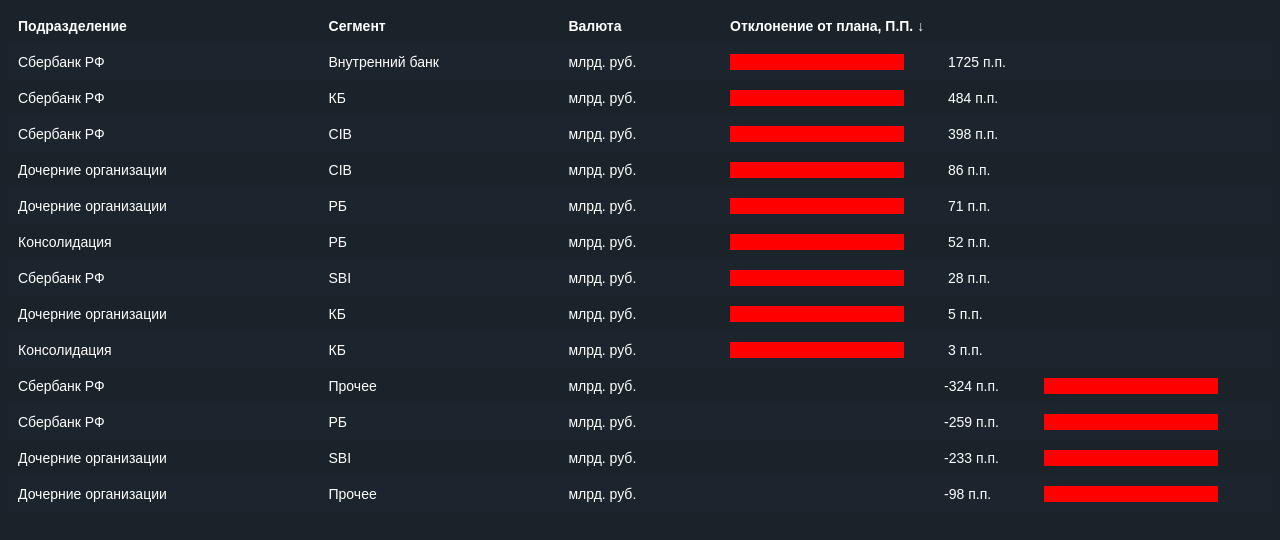
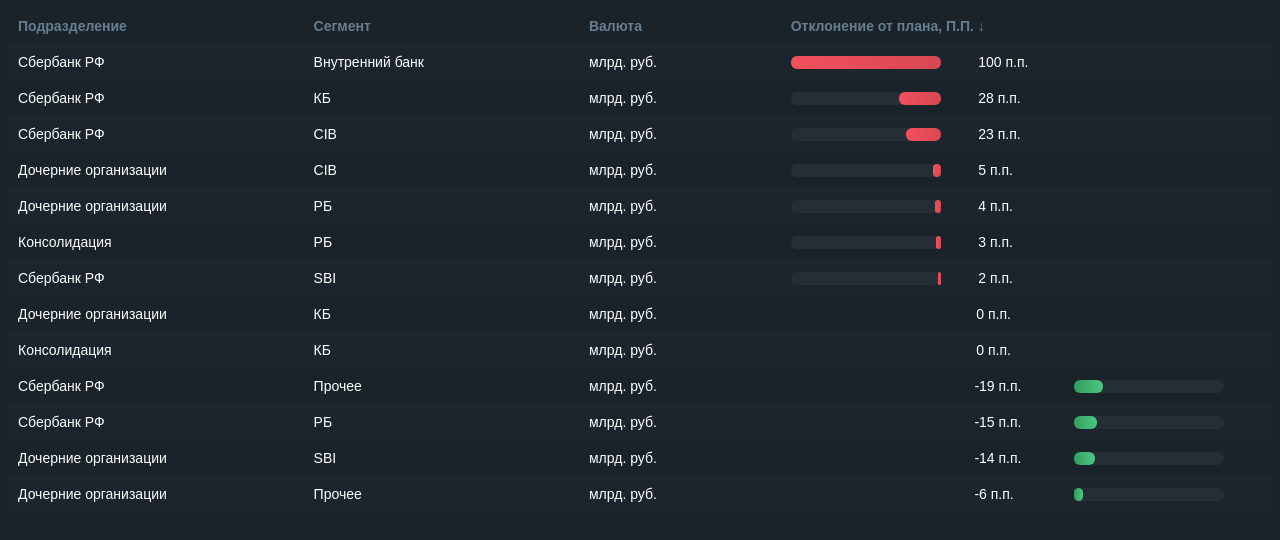
Before and after one commit to yaroslavian/test-1, a React app: page / in a window 1280 px wide. Built offline with nearby package versions, Linux system fonts and the light colour scheme.

Commit message:
Improve Indicator component logic and some style fix.

```diff
--- a/src/components/Indicator.js
+++ b/src/components/Indicator.js
@@ -2,14 +2,29 @@
 
 export class Indicator extends React.Component {
    render() {
-      // const size = 20+this.props.value;
-      const bar = <div className="bar">&nbsp;</div>;
+      const displayValue = Math.round(this.props.value / (this.props.maxAbs * 0.01));
+      const isPositive = displayValue > 0;
+
+      const drawStyle = {
+         width: Math.round(Math.abs(this.props.value) / (this.props.maxAbs * 0.01)) + '%',
+         backgroundImage: isPositive ? 'linear-gradient(to left, #d84852 , #f2505c)' : 'linear-gradient(to right, #329c60 , #4cc881)'
+      };
+
+      const barStyle = {
+         justifyContent: isPositive ? 'flex-end' : 'flex-start',
+      };
+
+      const bar = (
+         <div style={barStyle} className="bar">
+            <div style={drawStyle}>&nbsp;</div>
+         </div>
+      );
 
       return (
          <div className="indicator">
-            <div className="bar-container">{ this.props.value > 0 ? bar : '' }</div>
-            <div>{ this.props.value + ' п.п.'}</div>
-            <div className="bar-container">{ this.props.value < 0 ? bar : '' }</div>
+            <div className="bar-container">{ displayValue > 0 ? bar : '' }</div>
+            <div>{ displayValue + ' п.п.'}</div>
+            <div className="bar-container">{ displayValue < 0 ? bar : '' }</div>
          </div>
       );
    }
--- a/src/data-source/DataSource.js
+++ b/src/data-source/DataSource.js
@@ -24,7 +24,7 @@
    return [
       ...elem.axis.r.map(elem => elem.sName_RU),
       elem.sMeasDelta_RU,
-      <Indicator value={Math.round(elem.fDeltaPlan * 100)} />
+      <Indicator maxAbs={maxAbs} value={Number(elem.fDeltaPlan)} />
    ];
 });
 
--- a/src/style.styl
+++ b/src/style.styl
@@ -12,9 +12,11 @@
 
    thead
       th
+         color: #677d90
          cursor: pointer
          padding: 10px
          text-align: left
+         white-space: nowrap
 
    tbody
       tr
@@ -24,16 +26,28 @@
             background-color: darkgreen
             cursor: pointer
          td
+            max-width: 100px
             padding: 10px
+            overflow: hidden
+            white-space: nowrap
+            text-overflow: ellipsis
 
 .indicator
+   height 100%
    display: grid
    grid-template-columns: auto 100px auto
    min-width: 280px;
 
 .bar-container
+   display: flex;
    width: 100%
+   height 100%
+   align-items: center;
 
 .bar
+   display: flex
    width: 80%
-   background-color: red
+   background-color: #242e36
+   &, & div
+      height 13px
+      border-radius: 6px
```
